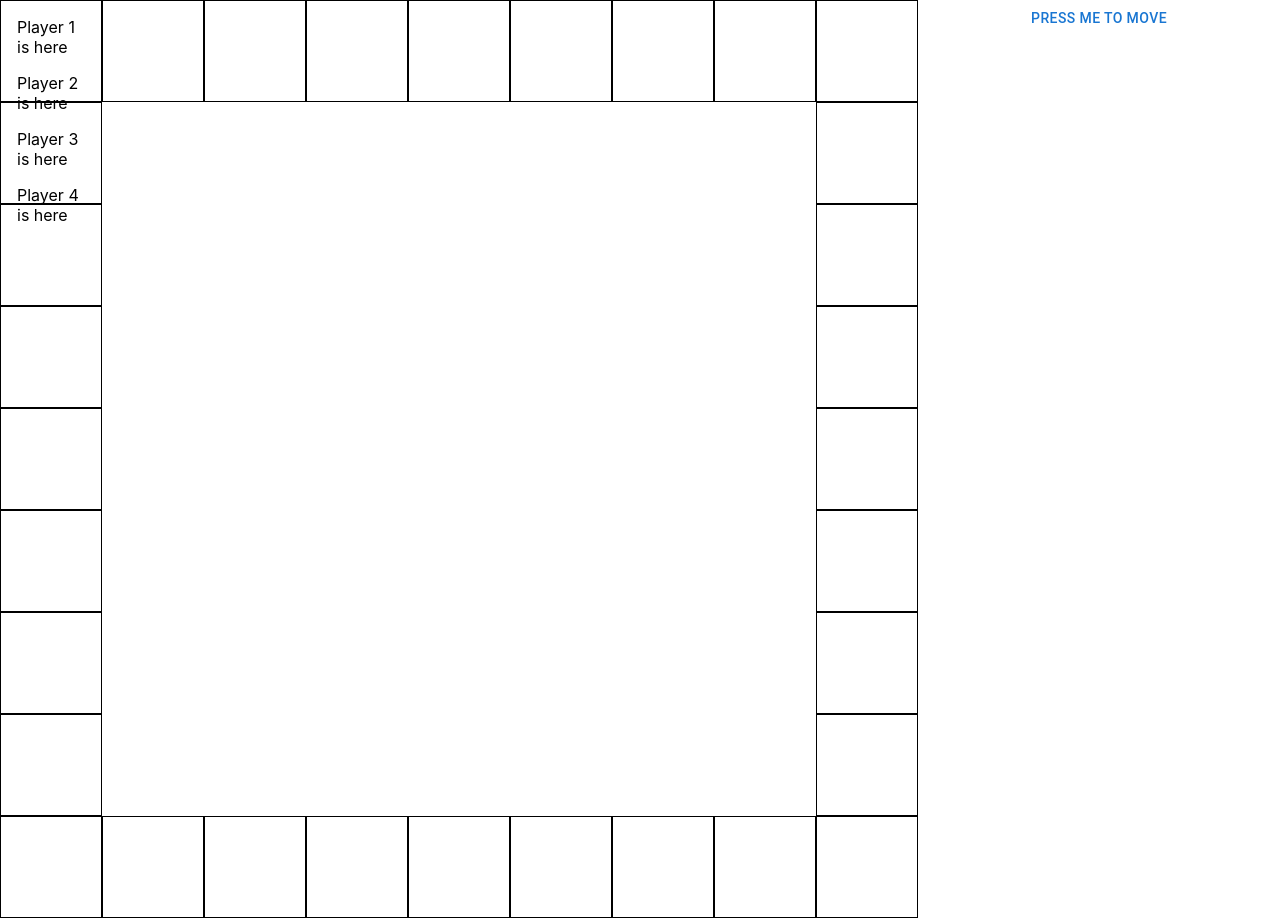
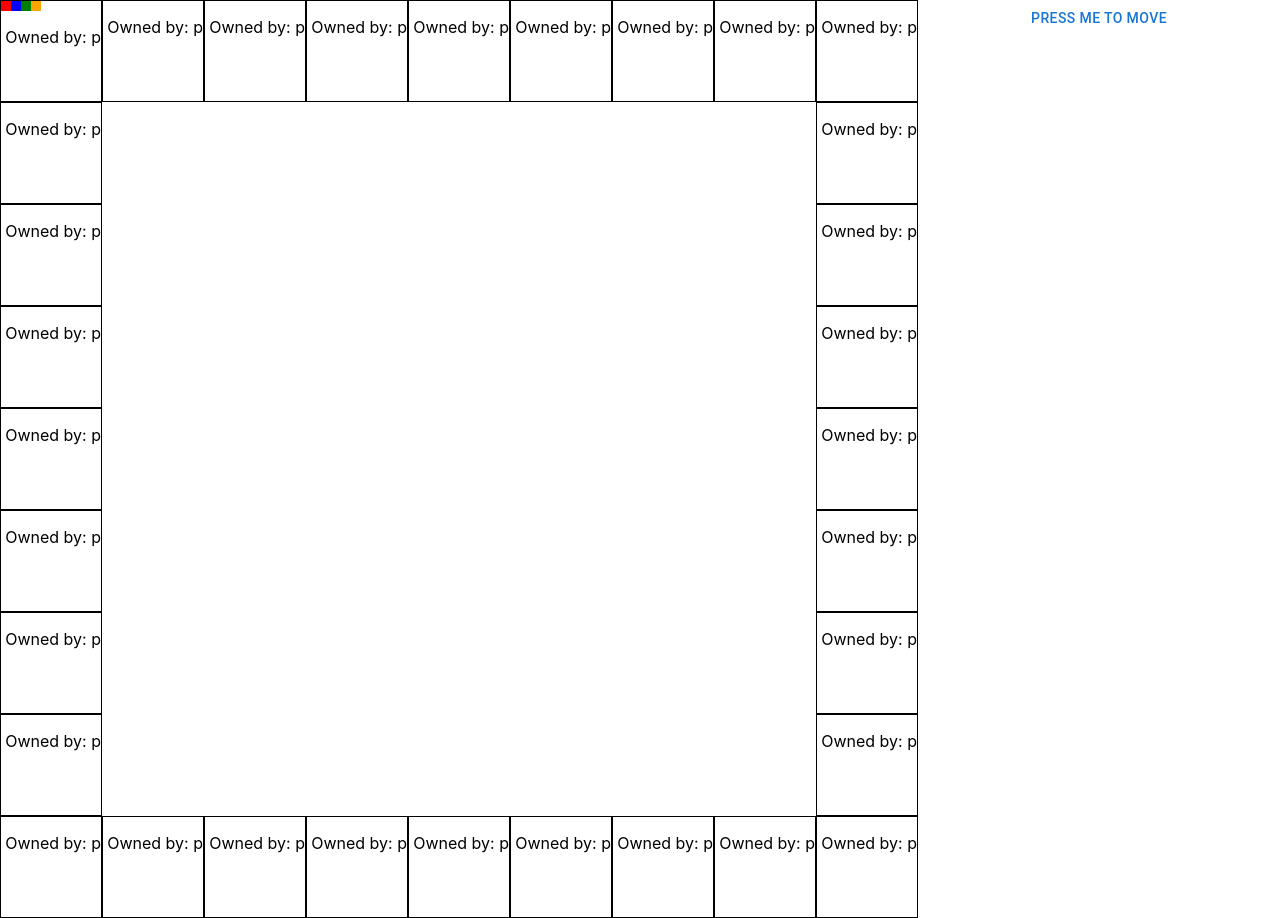
Before and after one commit to Dleavenworth/monopoly-socialism, a React (Create React App) app: page / in a window 1280 px wide. Built offline with nearby package versions, Linux system fonts and the light colour scheme.

Commit message:
Display player location nicer

```diff
--- a/src/components/Cell.js
+++ b/src/components/Cell.js
@@ -9,12 +9,28 @@ const Cell = forwardRef((props, ref) => {
                 border: "1px solid black",
                 width: "100px",
                 height: "100px",
+                display: "flex",
+                flexDirection: "column"
                 //backgroundColor: props.corner ? "black" : "white",
             }}
             gridRow={props.row}
             gridColumn={props.column}
         >
-            <List>
+            <Box sx={{display: "flex", flexDirection: "row"}}>
+                    {props.players.map((curPlayer, i) => {
+                    if (curPlayer.location === props.squareNum) {
+                        return (
+                            <Box sx={{backgroundColor: curPlayer.color, width: "10px", height: "10px"}}/>
+                        );
+                    } else {
+                        return null;
+                    }
+                })}
+            </Box>
+            <Box sx={{bottom: 0, alignSelf: "flex-end"}}>
+                <p>Owned by: p</p>
+            </Box>
+            {/*<List>
                 {props.players.map((curPlayer, i) => {
                     if (curPlayer.location === props.squareNum) {
                         return (
@@ -26,7 +42,7 @@ const Cell = forwardRef((props, ref) => {
                         return null;
                     }
                 })}
-            </List>
+            </List>*/}
         </Box>
     );
 });
--- a/src/components/Game.js
+++ b/src/components/Game.js
@@ -9,10 +9,10 @@ import ProjectTypes from "../ProjectTypes";
 const Game = () => {
     const gridSize = 9;
     const [players, setPlayers] = useState([
-        { num: 1, location: 0, properties: [] },
-        { num: 2, location: 0, properties: [] },
-        { num: 3, location: 0, properties: [] },
-        { num: 4, location: 0, properties: [] },
+        { num: 1, location: 0, properties: [], color: "red"},
+        { num: 2, location: 0, properties: [], color: "blue"},
+        { num: 3, location: 0, properties: [], color: "green"},
+        { num: 4, location: 0, properties: [], color: "orange"},
     ]);
     let curPlayerTurn = useRef(1);
     let playerGettingProperty = useRef(undefined);
```
